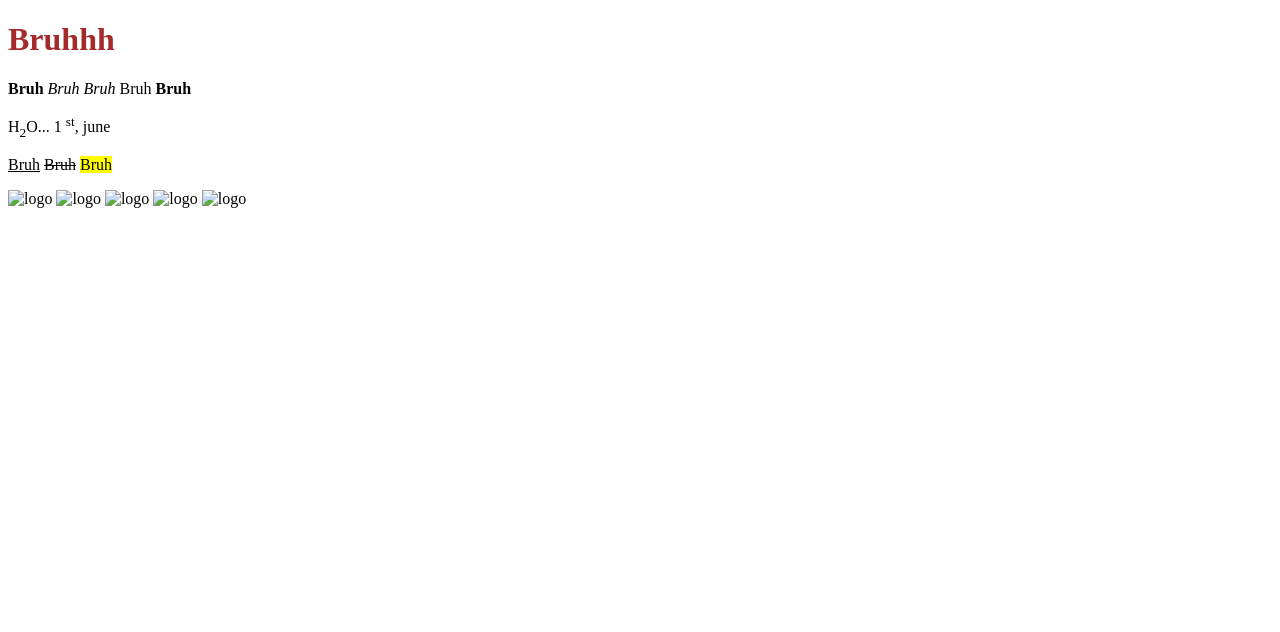
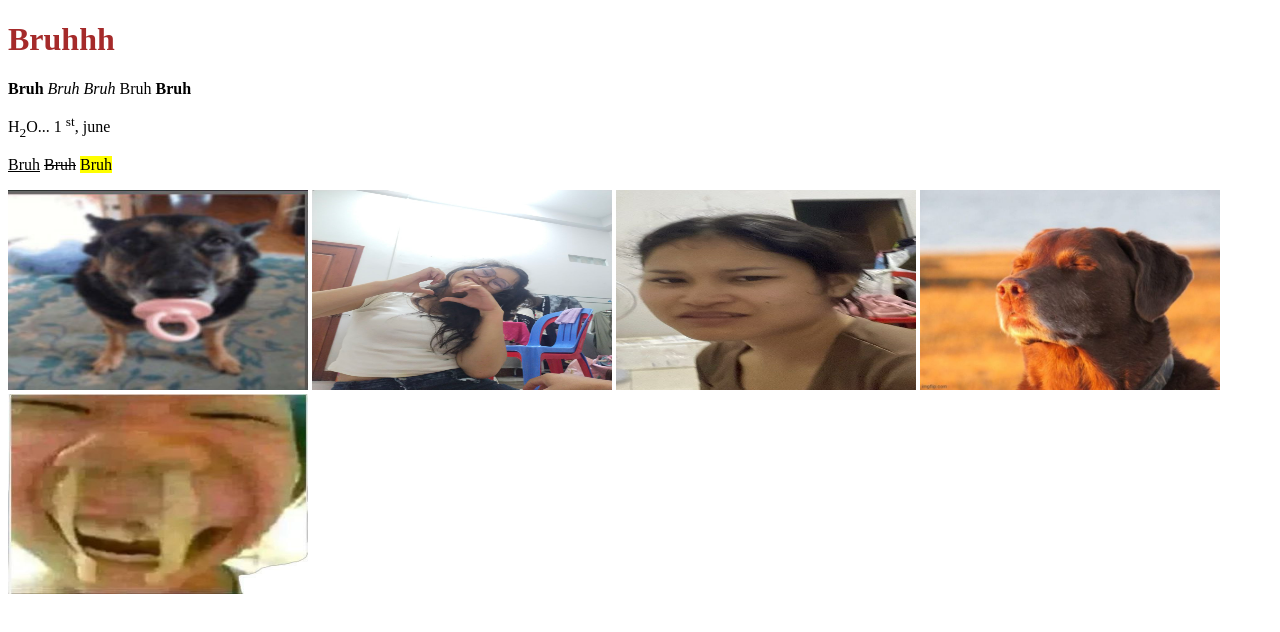
Before and after one commit to Laxxy-Code/test-index, a plain HTML site: page index.html in a window 1280 px wide. Drawn offline with Linux system fonts and the light colour scheme.

Commit message:
Update index.html

```diff
--- a/index.html
+++ b/index.html
@@ -34,11 +34,11 @@
         <del>Bruh</del>
         <mark>Bruh</mark>
     </p>
-    <img src="img/baby dog.jpg " alt="logo" width="300" height="200">
-    <img src="img/wife.jpg" alt="logo" width="300" height="200">
-    <img src="img/wife1.jpg" alt="logo" width="300" height="200">
-    <img src="img/dog.jpg" alt="logo" width="300" height="200">
-    <img src="img/lol.jpg" alt="logo" width="300" height="200">
+    <img src="baby dog.jpg " alt="logo" width="300" height="200">
+    <img src="wife.jpg" alt="logo" width="300" height="200">
+    <img src="wife1.jpg" alt="logo" width="300" height="200">
+    <img src="dog.jpg" alt="logo" width="300" height="200">
+    <img src="lol.jpg" alt="logo" width="300" height="200">
 </body>
 
 </html>
```
